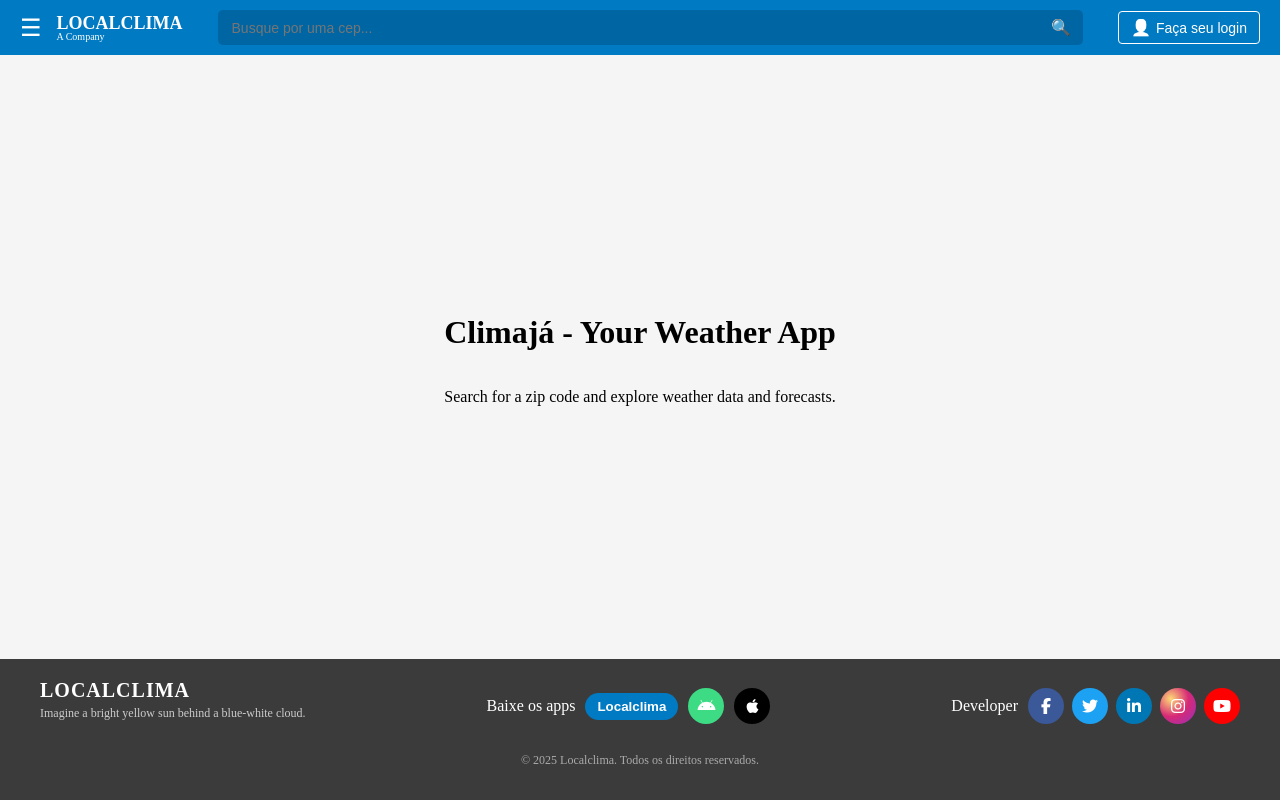
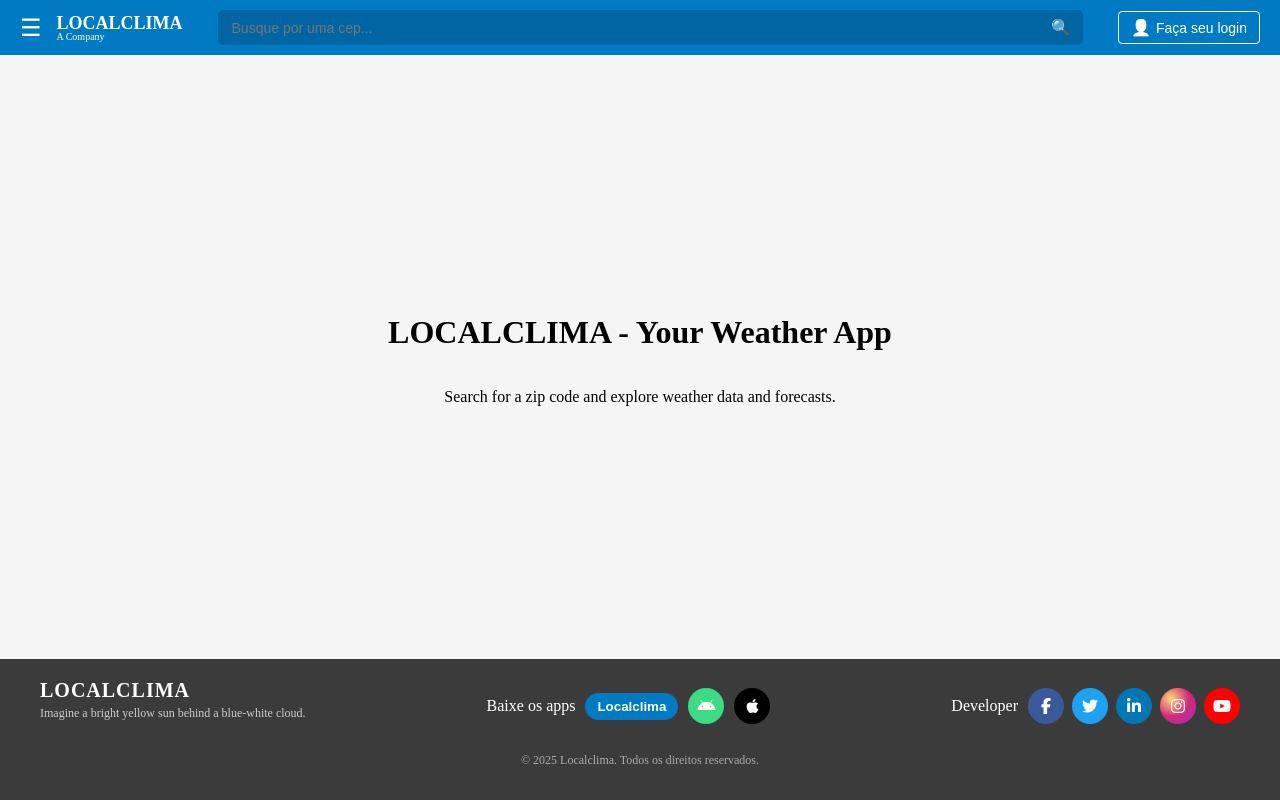
Before and after one commit to 001986josevaldo/clima2front, a Vue app: page / in a window 1280 px wide. Built offline with nearby package versions, Linux system fonts and the light colour scheme.

Commit message:
headerfooter

```diff
--- a/src/App.vue
+++ b/src/App.vue
@@ -17,7 +17,7 @@
 <template>
   <Header @dadosClima="atualizarDados" />
   <main>
-    <h1>Climajá - Your Weather App</h1>
+    <h1>LOCALCLIMA - Your Weather App</h1>
     <p>
       Search for a zip code and explore weather data and forecasts.</p>
 
--- a/src/views/HomeView.vue
+++ b/src/views/HomeView.vue
@@ -5,6 +5,6 @@
 <template>
   <main>
     <!-- <TheWelcome /> -->
-    <h1>Welcome to Climajá! HomeView</h1>
+    <h1>Welcome to LOCALCLIMA! HomeView</h1>
   </main>
 </template>
```
